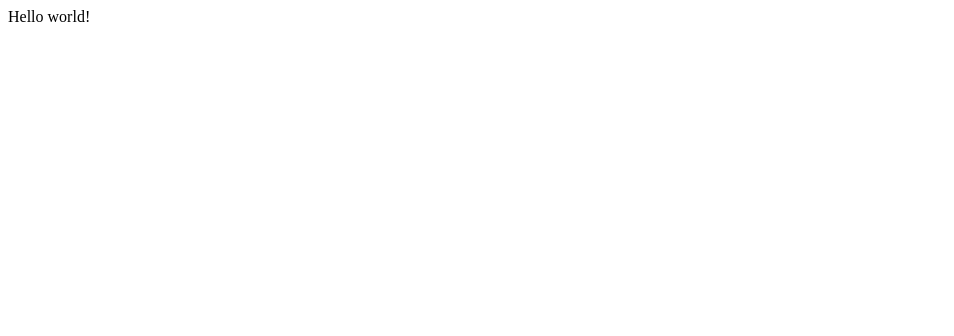
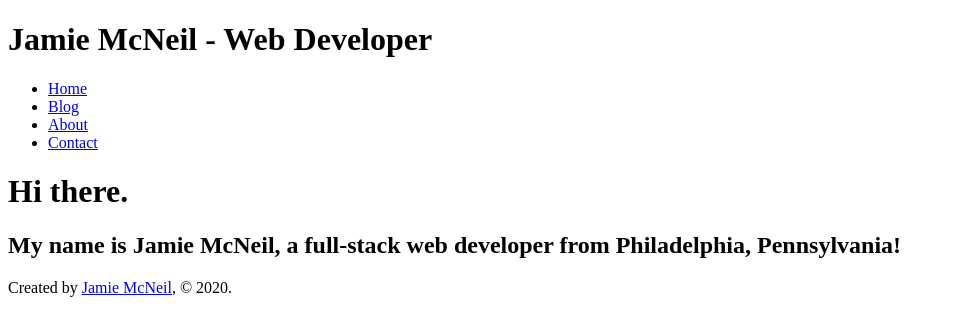
Before and after one commit to mcneiljv/jamiemcneil.dev, a Gatsby site: page / in a window 1280 px wide. Shown: the whole page, without its empty margins (0-954 px from the left). Built offline with nearby package versions, Linux system fonts and the light colour scheme; Gatsby itself is replaced by a stand-in of ours.

Commit message:
Create starter content along with header and footer components.

```diff
--- /dev/null
+++ b/src/components/footer.js
@@ -0,0 +1,19 @@
+import React from "react"
+
+const Footer = () => {
+  return (
+    <div>
+      <footer>
+        <p>
+          Created by{" "}
+          <a href="https://github.com/mcneiljv" target="_blank">
+            Jamie McNeil
+          </a>
+          , © 2020.
+        </p>
+      </footer>
+    </div>
+  )
+}
+
+export default Footer
--- /dev/null
+++ b/src/components/header.js
@@ -0,0 +1,30 @@
+import React from "react"
+import { Link } from "gatsby"
+
+const Header = () => {
+  return (
+    <div>
+      <header>
+        <h1>Jamie McNeil - Web Developer</h1>
+        <nav>
+          <ul>
+            <li>
+              <Link to="/">Home</Link>
+            </li>
+            <li>
+              <Link to="/blog">Blog</Link>
+            </li>
+            <li>
+              <Link to="/about">About</Link>
+            </li>
+            <li>
+              <Link to="/contact">Contact</Link>
+            </li>
+          </ul>
+        </nav>
+      </header>
+    </div>
+  )
+}
+
+export default Header
--- /dev/null
+++ b/src/pages/about.js
@@ -0,0 +1,21 @@
+import React from "react"
+import { Link } from "gatsby"
+
+import Header from "../components/header"
+import Footer from "../components/footer"
+
+const AboutPage = () => {
+  return (
+    <div>
+      <Header />
+      <h1>About Page</h1>
+      <p>
+        This is the about page.{" "}
+        <Link to="/contact">Feel free to contact me</Link>!
+      </p>
+      <Footer />
+    </div>
+  )
+}
+
+export default AboutPage
--- a/src/pages/index.js
+++ b/src/pages/index.js
@@ -1,3 +1,20 @@
 import React from "react"
 
-export default () => <div>Hello world!</div>
+import Header from "../components/header"
+import Footer from "../components/footer"
+
+const HomePage = () => {
+  return (
+    <div>
+      <Header />
+      <h1>Hi there.</h1>
+      <h2>
+        My name is Jamie McNeil, a full-stack web developer from Philadelphia,
+        Pennsylvania!
+      </h2>
+      <Footer />
+    </div>
+  )
+}
+
+export default HomePage
```
Also changed, not shown: src/pages/blog.js (added, +17 -0 lines), src/pages/contact.js (added, +23 -0 lines).
